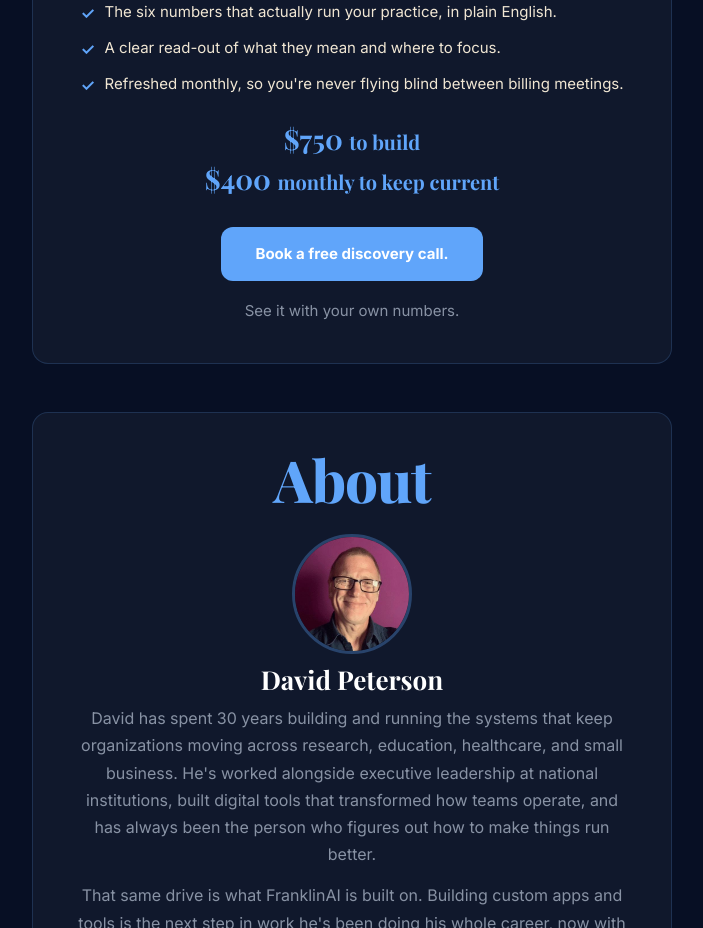
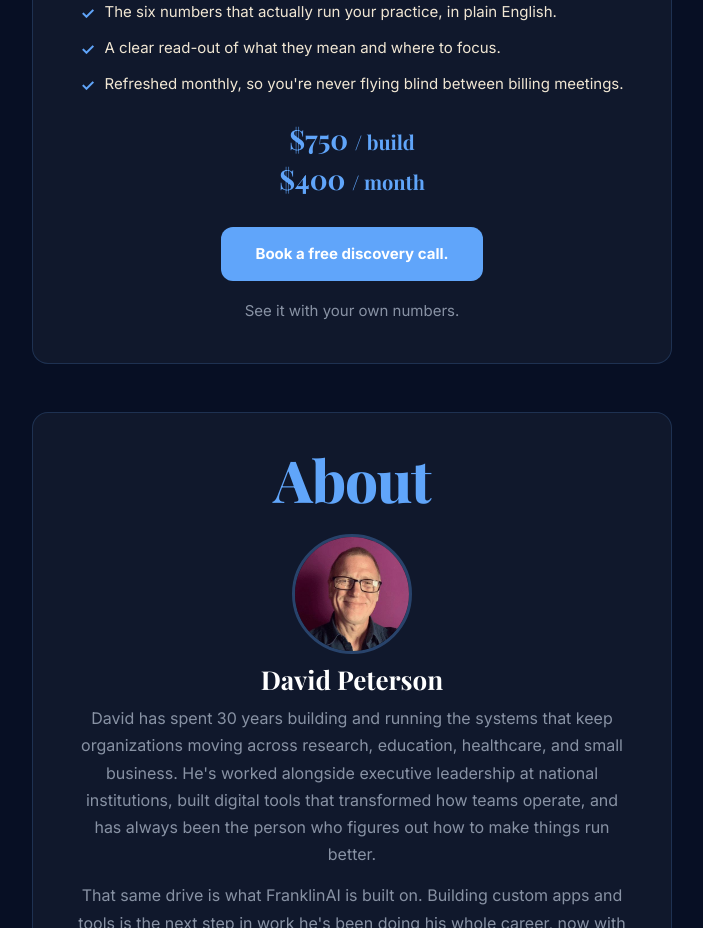
Before and after one commit to besoulful-design/franklinai-v2, a React (Vite) app: page / in a window 1280 px wide. Shown: the part 2860-3788 px from the top of the page, without its empty margins (288-991 px from the left). Built offline with nearby package versions, Linux system fonts and the light colour scheme; a web font is replaced by a local one.

Commit message:
FC price lines to slash format:  / build,  / month

```diff
--- a/src/App.jsx
+++ b/src/App.jsx
@@ -146,10 +146,10 @@ function FinancialClarity() {
           {/* Price block */}
           <div style={{ marginBottom: '20px' }}>
             <p style={{ fontFamily: "'Playfair Display', serif", fontWeight: '700', fontSize: '27.7px', color: '#60a5fa', lineHeight: '1.45' }}>
-              $750 <span style={{ fontSize: '20px' }}>to build</span>
+              $750 <span style={{ fontSize: '20px' }}>/ build</span>
             </p>
             <p style={{ fontFamily: "'Playfair Display', serif", fontWeight: '700', fontSize: '27.7px', color: '#60a5fa', lineHeight: '1.45' }}>
-              $400 <span style={{ fontSize: '20px' }}>monthly to keep current</span>
+              $400 <span style={{ fontSize: '20px' }}>/ month</span>
             </p>
           </div>
 
```
